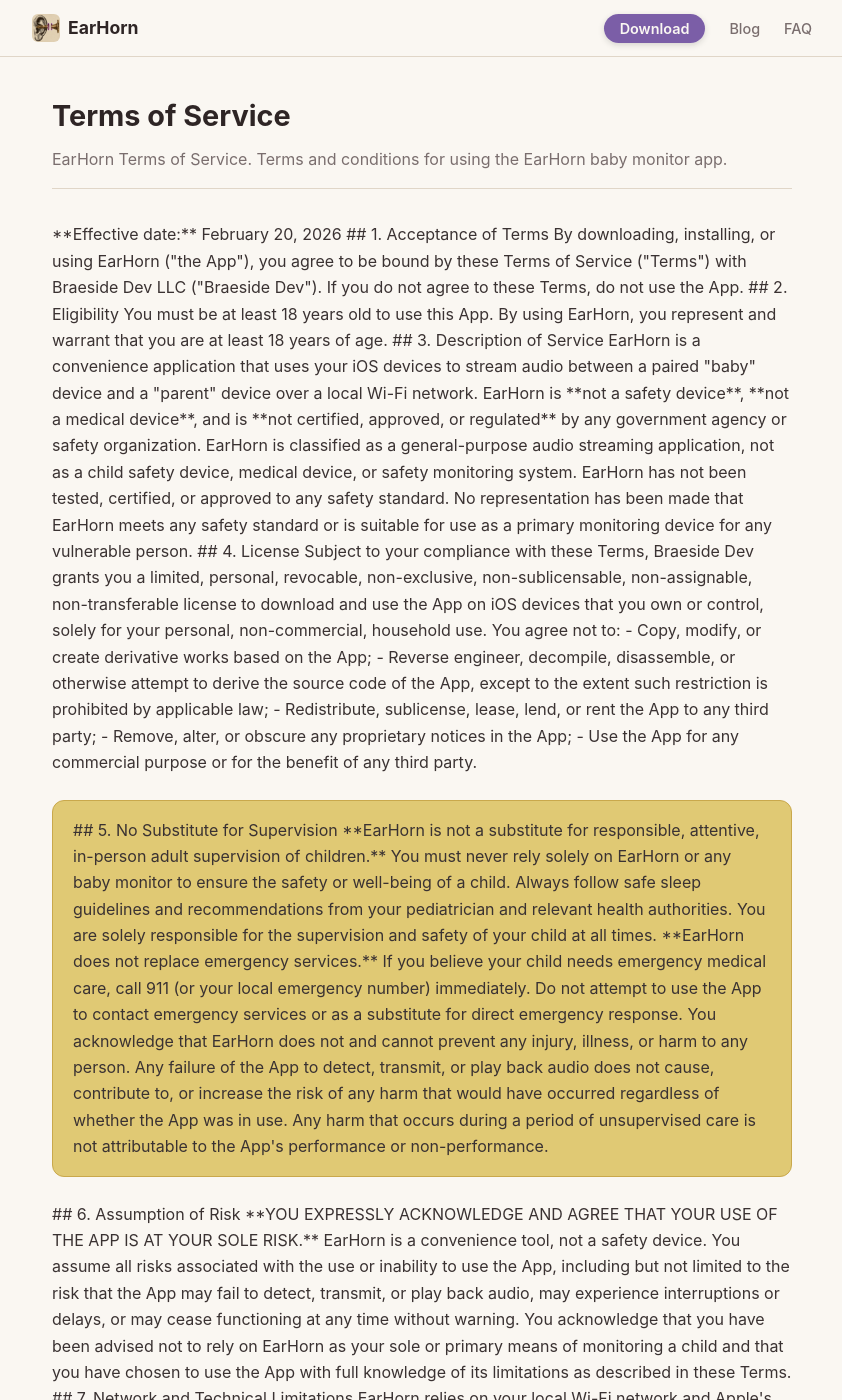
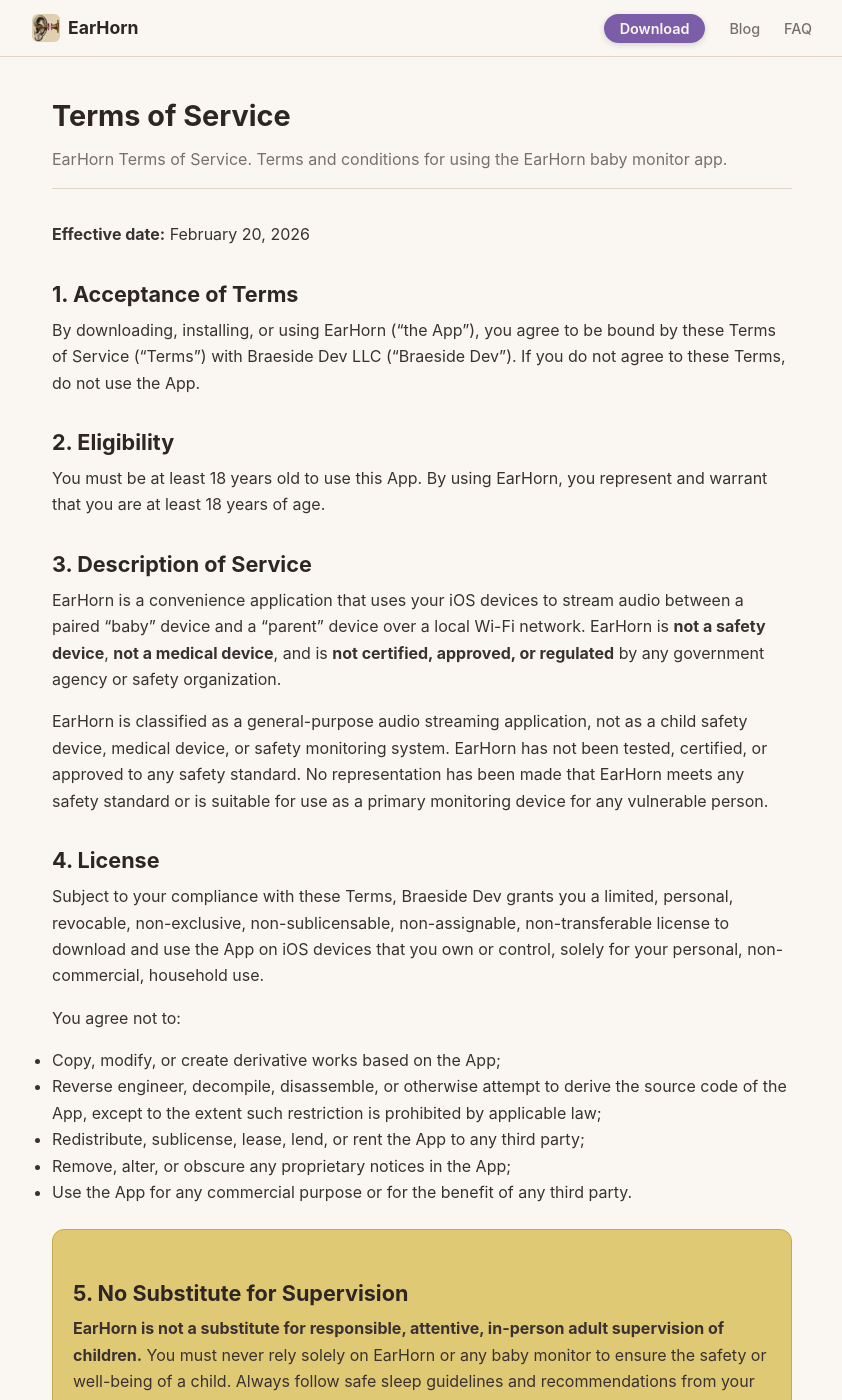
Before and after one commit to braeside-dev/earhorn-site, a Jekyll site: the page built from terms.md, in a window 1280 px wide and 1400 px high. Shown: the whole window, without its empty margins (218-1060 px from the left). Built offline with Jekyll 4.4.1, drawn with Linux system fonts in a browser that asks for light colours; some of the changed text lies outside the part shown.

Commit message:
kramdown error screwed up formatting. fix #1

```diff
--- a/terms.md
+++ b/terms.md
@@ -5,7 +5,7 @@ description: "EarHorn Terms of Service. Terms and conditions for using the EarHo
 permalink: /terms/
 ---
 
-<div class="legal-content">
+<div class="legal-content" markdown="1">
 
 **Effective date:** February 20, 2026
 
@@ -35,7 +35,7 @@ You agree not to:
 - Remove, alter, or obscure any proprietary notices in the App;
 - Use the App for any commercial purpose or for the benefit of any third party.
 
-<div class="warning">
+<div class="warning" markdown="1">
 
 ## 5. No Substitute for Supervision
 
```
Also changed, not shown: privacy.md (+1 -1 lines).
